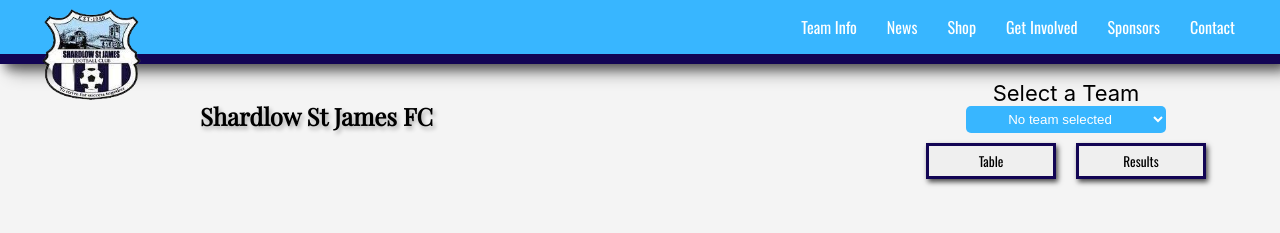
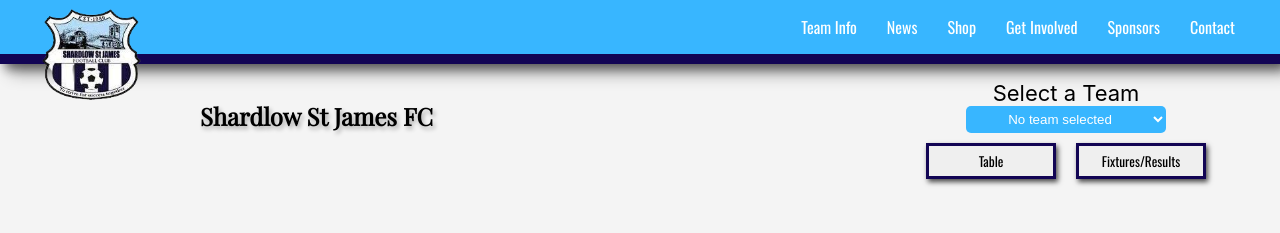
Before and after one commit to paulg44/shardlow_st_james, a React (Create React App) app in the folder ssj/: page /teamDisplay in a window 1280 px wide. Shown: the top 233 px of the page. Built offline with nearby package versions, Linux system fonts and the light colour scheme.

Commit message:
user feedback change: results => fixtures/results

```diff
--- a/ssj/src/Components/Pages/TeamsDisplay/TeamsDisplay.js
+++ b/ssj/src/Components/Pages/TeamsDisplay/TeamsDisplay.js
@@ -13,7 +13,7 @@ import ResultsFixtures from "./Results/Fixtures/ResultsFixtures.js";
 import "./TeamsDisplay.css";
 import Table from "./Table/Table.js";
 import Players from "./Players/Players.js";
-import { FaRegHeart } from "react-icons/fa";
+// import { FaRegHeart } from "react-icons/fa";
 
 function TeamsDisplay({ teamsData, handleTeamClick, activeTeam }) {
   const [displaySelectedTeam, setDisplaySelectedTeam] = useState("");
@@ -31,9 +31,7 @@ function TeamsDisplay({ teamsData, handleTeamClick, activeTeam }) {
       {activeTeam && activeTeam.teamName ? (
         <h2>
           {activeTeam.teamName}
-          <button>
-            <FaRegHeart />
-          </button>
+          {/* <button><FaRegHeart /></button> */}
         </h2>
       ) : (
         <h2>Shardlow St James FC</h2>
@@ -56,7 +54,7 @@ function TeamsDisplay({ teamsData, handleTeamClick, activeTeam }) {
         <div className="teamDisplayButtons">
           <button onClick={() => setSelectedElementView("table")}>Table</button>
           <button onClick={() => setSelectedElementView("results")}>
-            Results
+            Fixtures/Results
           </button>
           {/* <button onClick={() => setSelectedElementView("players")}>
             Players
```
